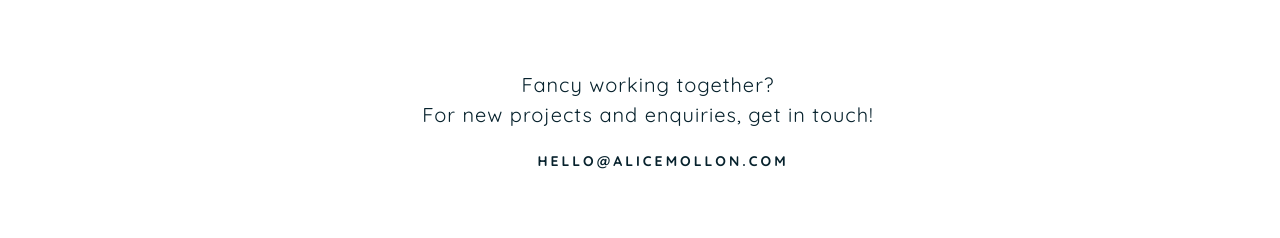
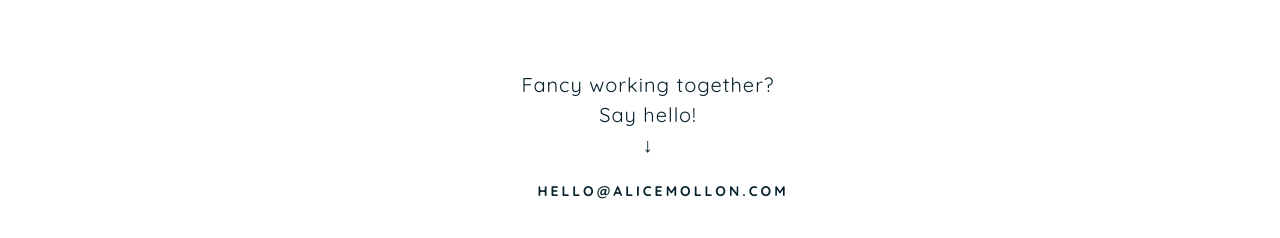
Before and after one commit to alicemollon/portfolio, a plain HTML site: page index.html in a window 1280 px wide. Shown: the part 8964-9202 px from the top of the page. Drawn offline with Linux system fonts and the light colour scheme.

Commit message:
reformatted contact bit homepage

```diff
--- a/index.html
+++ b/index.html
@@ -477,7 +477,7 @@
 
 <footer>
 
-  <h3>Fancy working together?<br>For new projects and enquiries, get in touch!</h3>
+  <h3>Fancy working together?<br>Say hello!<br>&darr;<br></h3>
   <a href="mailto:hello@alicemollon.com?Subject=Hello%20Alice!" target="_top">hello@alicemollon.com</a>
 
 </footer>
```
